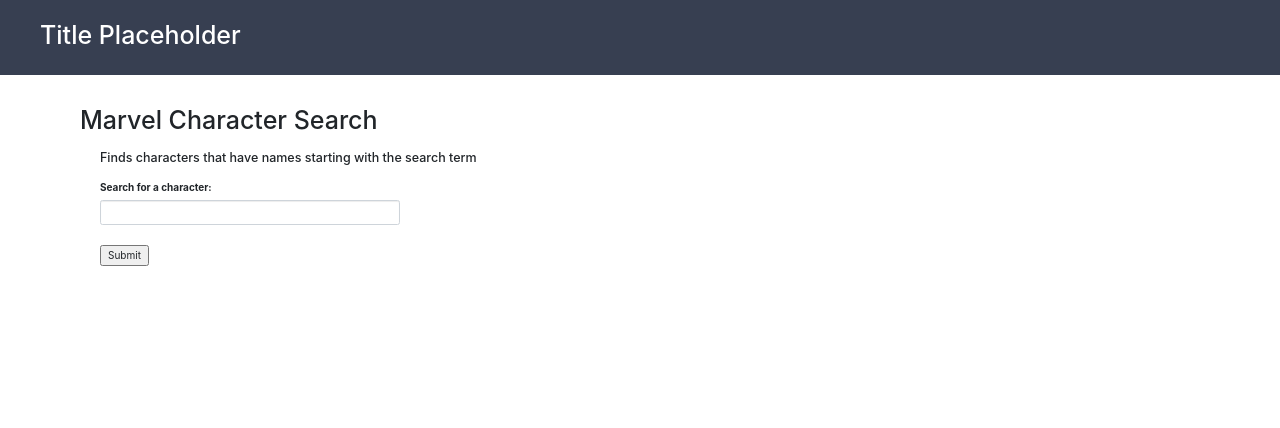
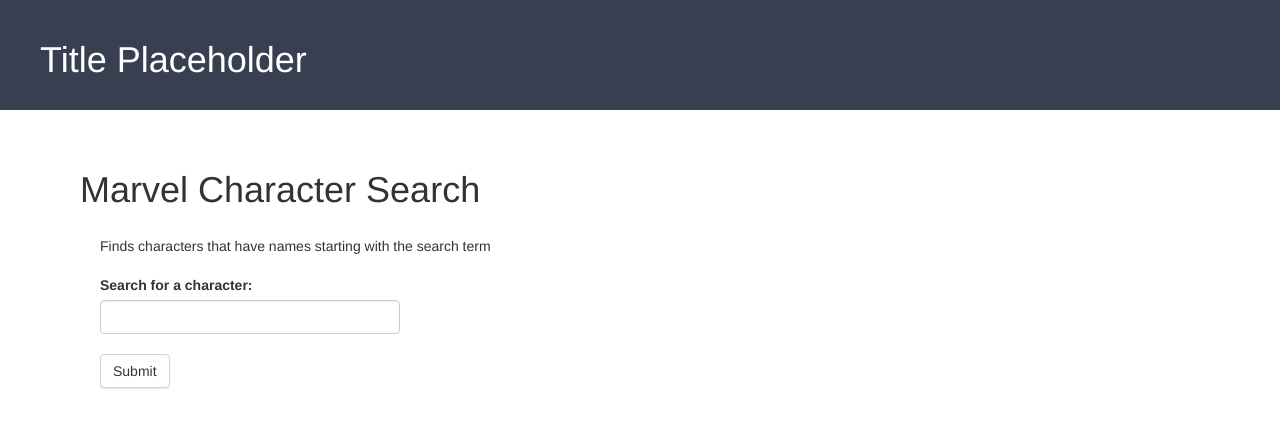
Before and after one commit to Topazoo/RackFoundry_Technical_Project, a Django app: page /marvel/ in a window 1280 px wide; the page is wider, and only the part inside the window is pictured. Shown: the top 428 px of that part. Run offline with Django 3.2, Linux system fonts and the light colour scheme; parts of the project's set-up code (start-up, migrations or seed data) failed here and were passed over; some libraries are stand-ins or nearby versions.

Commit message:
Updated submit button

```diff
--- a/rackfoundry_technical/base/templates/marvel/marvel_home.html
+++ b/rackfoundry_technical/base/templates/marvel/marvel_home.html
@@ -15,7 +15,7 @@
         <label for="char-search">Search for a character: </label>
         <input class="form-control" id="char-search" type="text" name="character">
         <div class="btn-sub">
-            <input type="submit" value="Submit" onClick="return isEmpty()">
+            <input class="btn btn-default" type="submit" value="Submit" onClick="return isEmpty()">
         </div>
     </div>
 </form>
```
